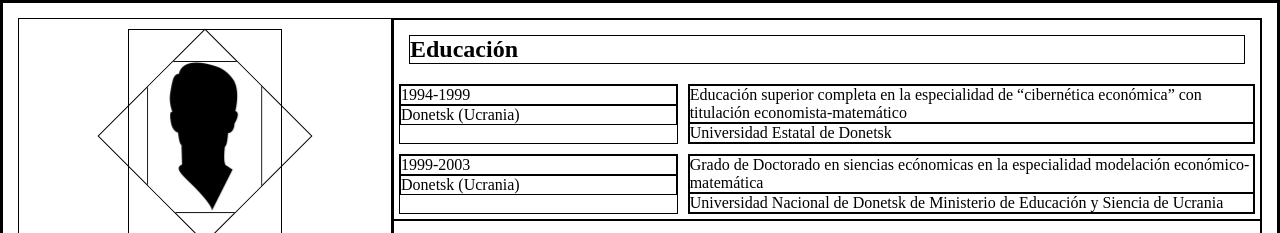
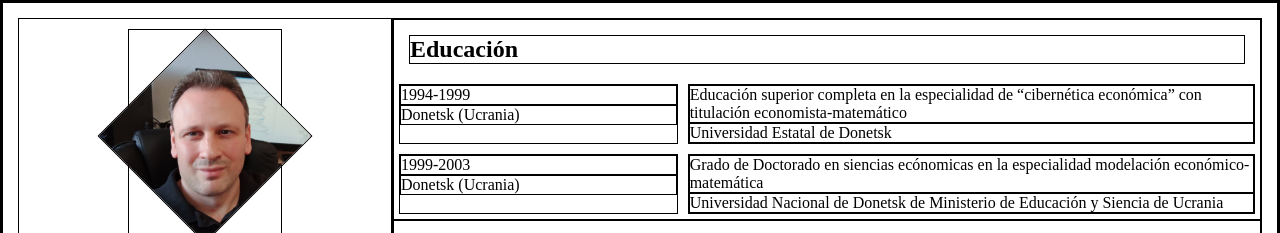
Before and after one commit to js-roman/MyCurriculum, a plain HTML site: page index.html in a window 1280 px wide. Shown: the top 233 px of the page. Drawn offline with Linux system fonts and the light colour scheme.

Commit message:
foto added

```diff
--- a/index.html
+++ b/index.html
@@ -16,7 +16,7 @@
 <main>
     <div class="left">
         <div class="foto">
-            <div class="romb"><img src="face.jpg" alt=""></div>
+            <div class="romb"><img src="/img/avatar.jpg" alt=""></div>
         </div>
         <div class="name">
 
--- a/style.css
+++ b/style.css
@@ -38,7 +38,8 @@ main {
 }
 
 .foto img {
-    height: 150px;
+    height: 250px;
+    margin: -50px;
     rotate: -45deg;
 }
 
```
Also changed, not shown: img/avatar.jpg (added).
